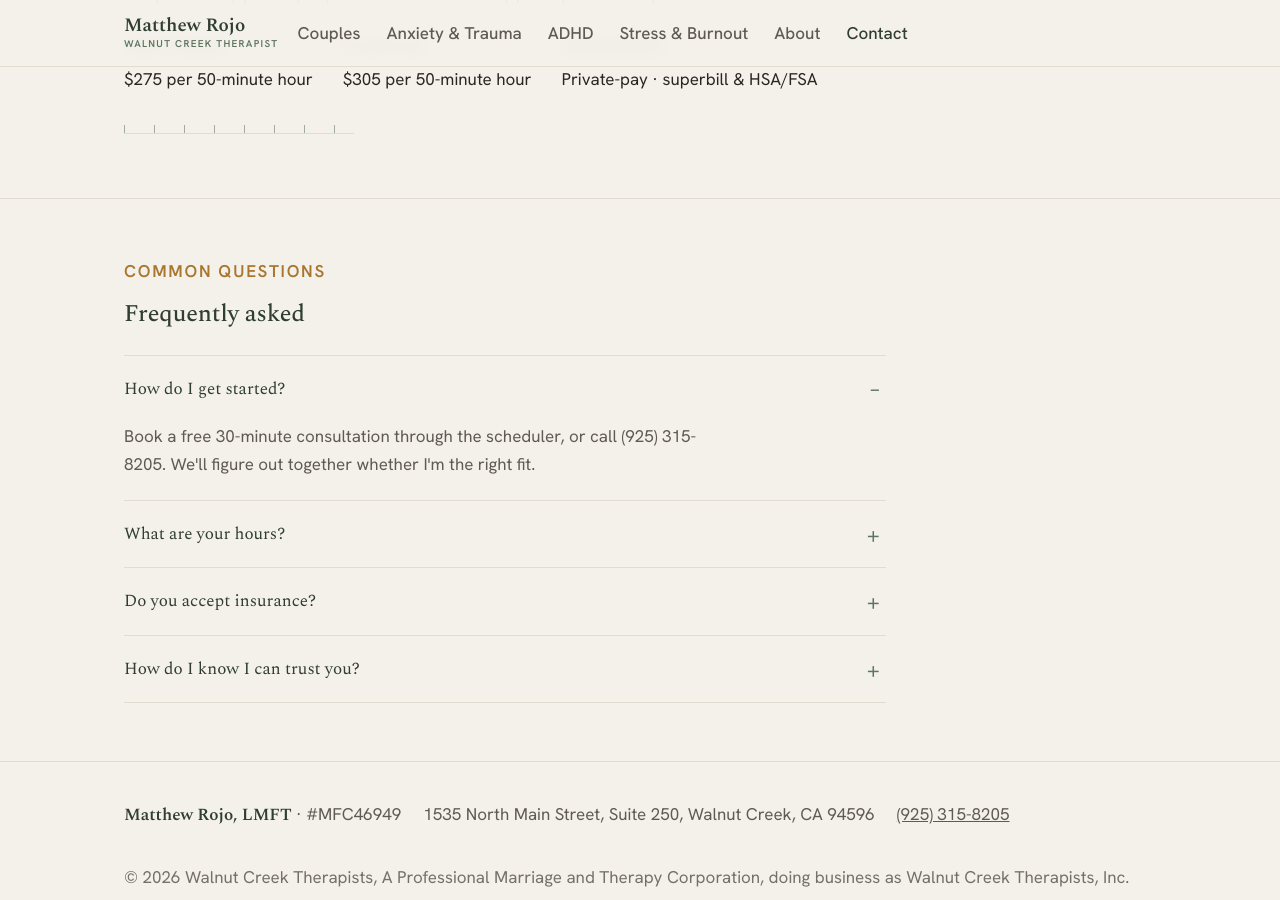
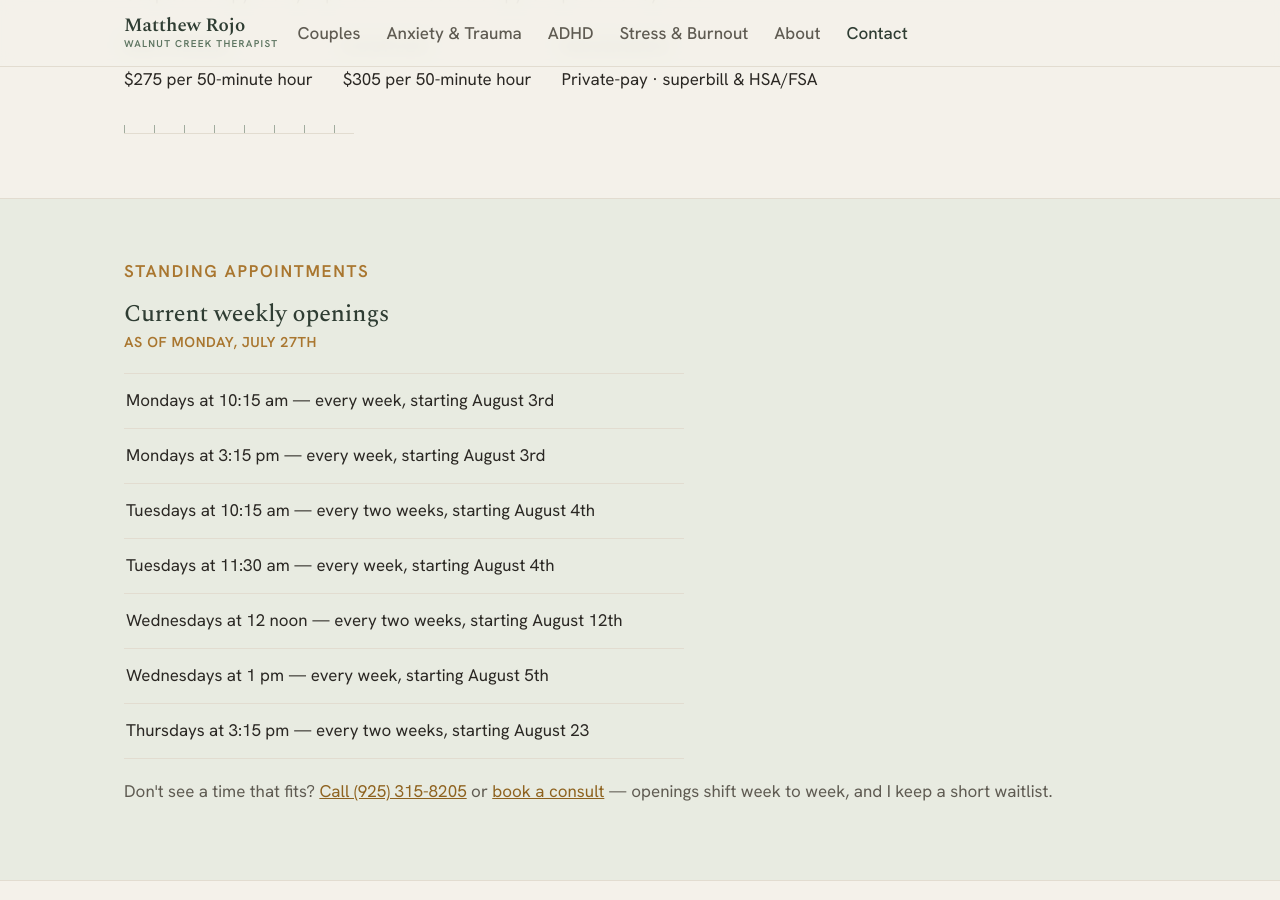
Before and after one commit to walnutcreektherapist/walnutcreektherapist.github.io, a Jekyll site: the page built from contact.html, in a window 1280 px wide and 900 px high, scrolled down 935 px. Built offline with Jekyll 4.4.1, drawn with Linux system fonts in a browser that asks for light colours.

Commit message:
Change show_public to true in config file

```diff
--- a/_config.yml
+++ b/_config.yml
@@ -45,7 +45,7 @@ fees:
 # To hide the list everywhere, leave slots empty.
 openings:
   as_of: "Monday, July 27th"
-  show_public: false
+  show_public: true
   pointer: "Now booking new clients — see regular weekly openings"
   slots:
     - "Mondays at 10:15 am — every week, starting August 3rd"
```
